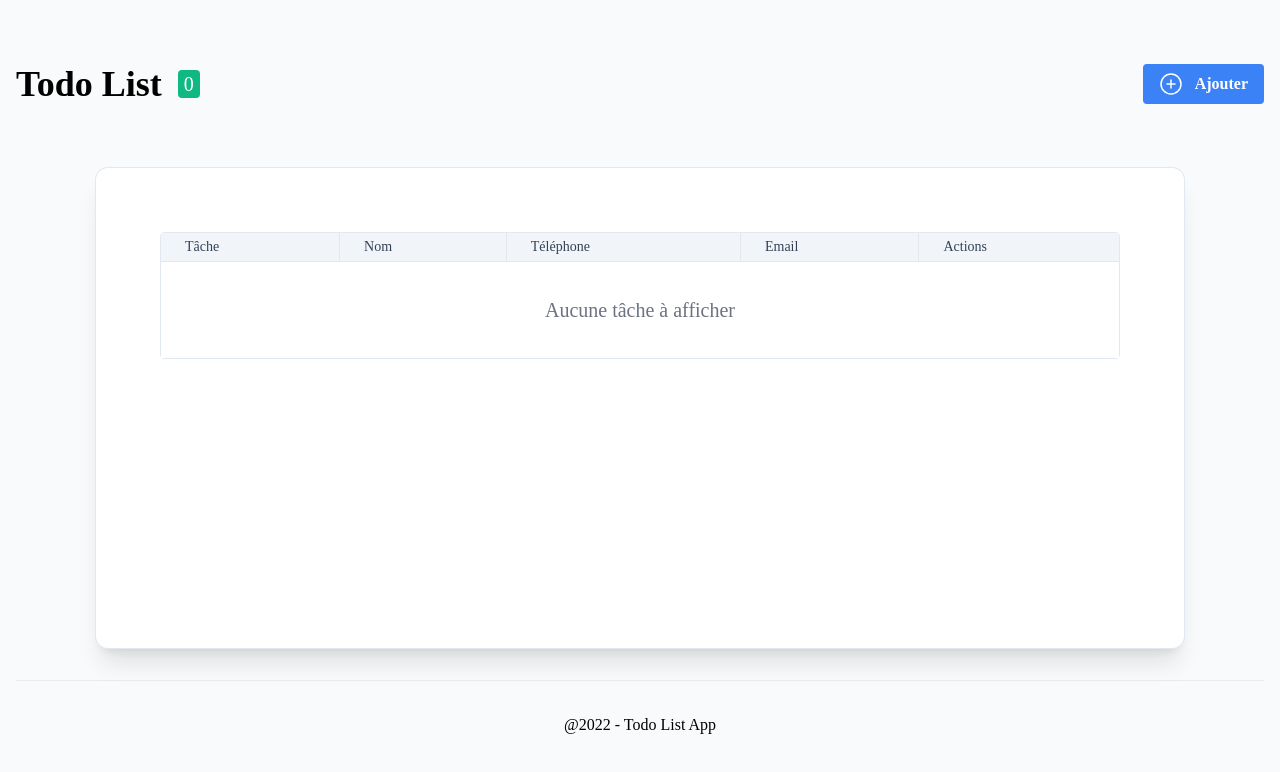
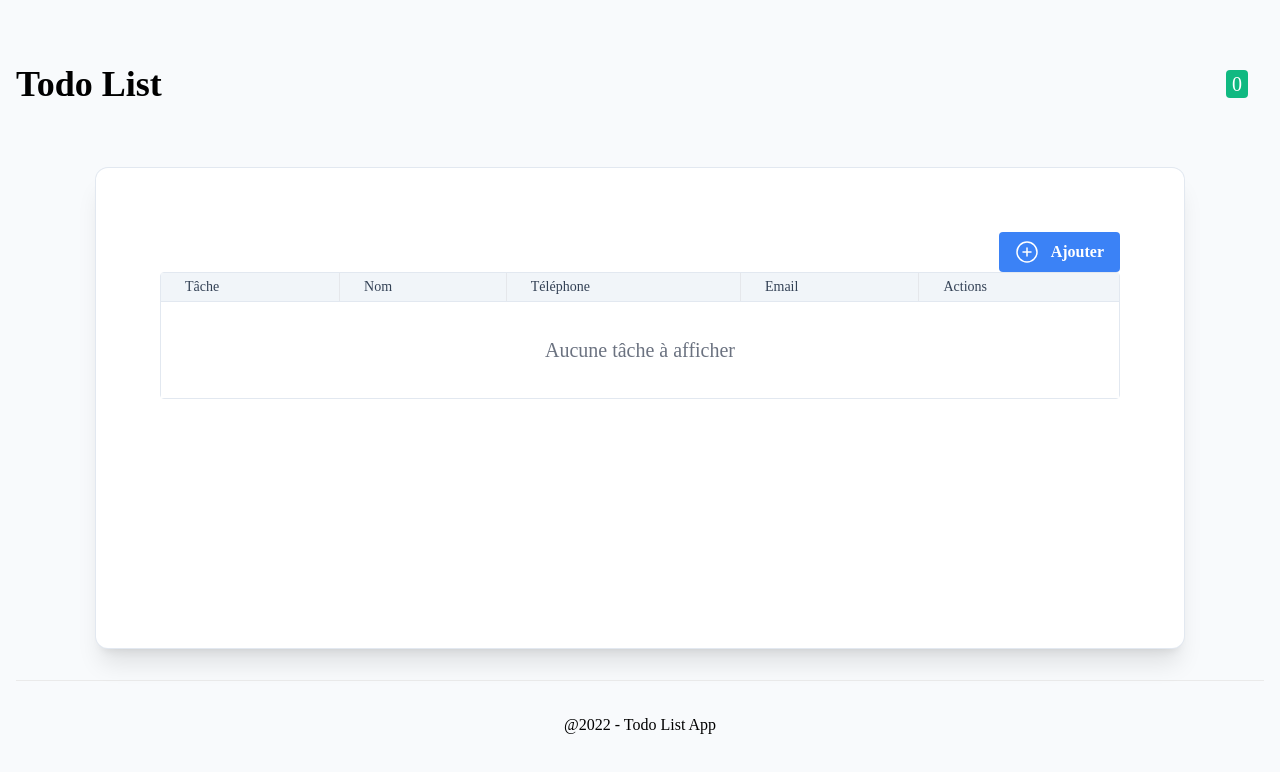
Before and after one commit to QLIGNANI/TO-DO-LIST-LIGNANI, a Next.js app: page / in a window 1280 px wide. Shown: the top 772 px of the page. Built offline with nearby package versions, Linux system fonts and the light colour scheme.

Commit message:
Update Totolist
Changer la position du bouton d'ajout de tâche

```diff
--- a/pages/todolist.js
+++ b/pages/todolist.js
@@ -179,7 +179,6 @@ const TodoList = () => {
                             </div>
                         </div>
                     </div>
-                    {/*  <!-- Action base sized basic button --> */}
                     <div className={styles.buttonContainer}>
                         <Button type="button" class={styles.cancelBtn} text="Annuler" onClick={() => onCloseModal({ clearForm: true })} />
 
@@ -211,12 +210,12 @@ const TodoList = () => {
             <header className={styles.header}>
                 <h3 className={styles.title}>Todo List</h3>
                 <Badge text={todos.length} alt="nombre de tâches" />
-                <Button class={`ml-auto ${styles.primaryBtn}`} type="button" onClick={onCloseModal} icon={<AddIcon />} text="Ajouter" />
             </header>
             <main className={styles.main}>
                 <div className={styles.card}>
                     <div className={`shadow-wuiSlate-200 ring-wuiSlate-20 ${styles.cardContent}`}>
                         <div className="w-full overflow-x-auto">
+                        <Button class={`ml-auto ${styles.primaryBtn}`} type="button" onClick={onCloseModal} icon={<AddIcon />} text="Ajouter" />
                             <Table {...{ columns, todos, handleCancelUpdate, handleSaveUpdate, isUpdating, currentTodo }} />
                         </div>
                     </div>
```
